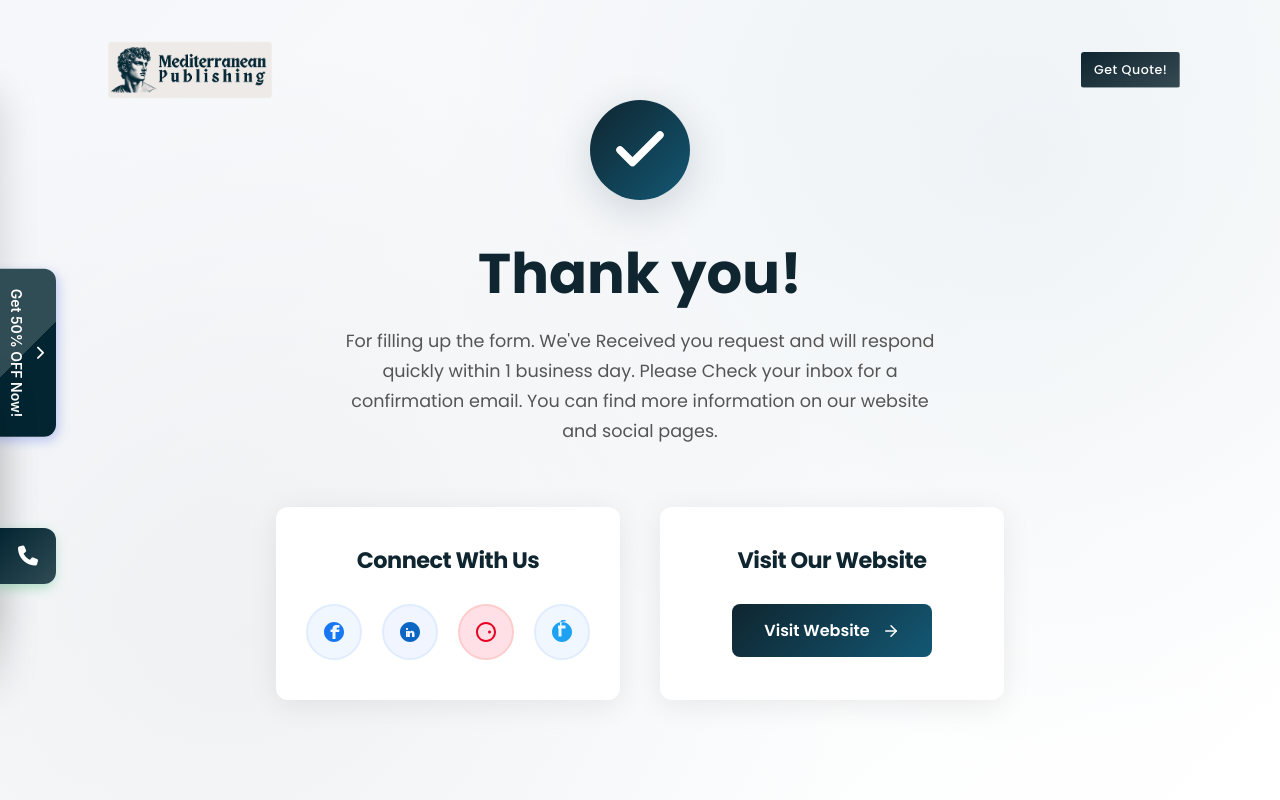
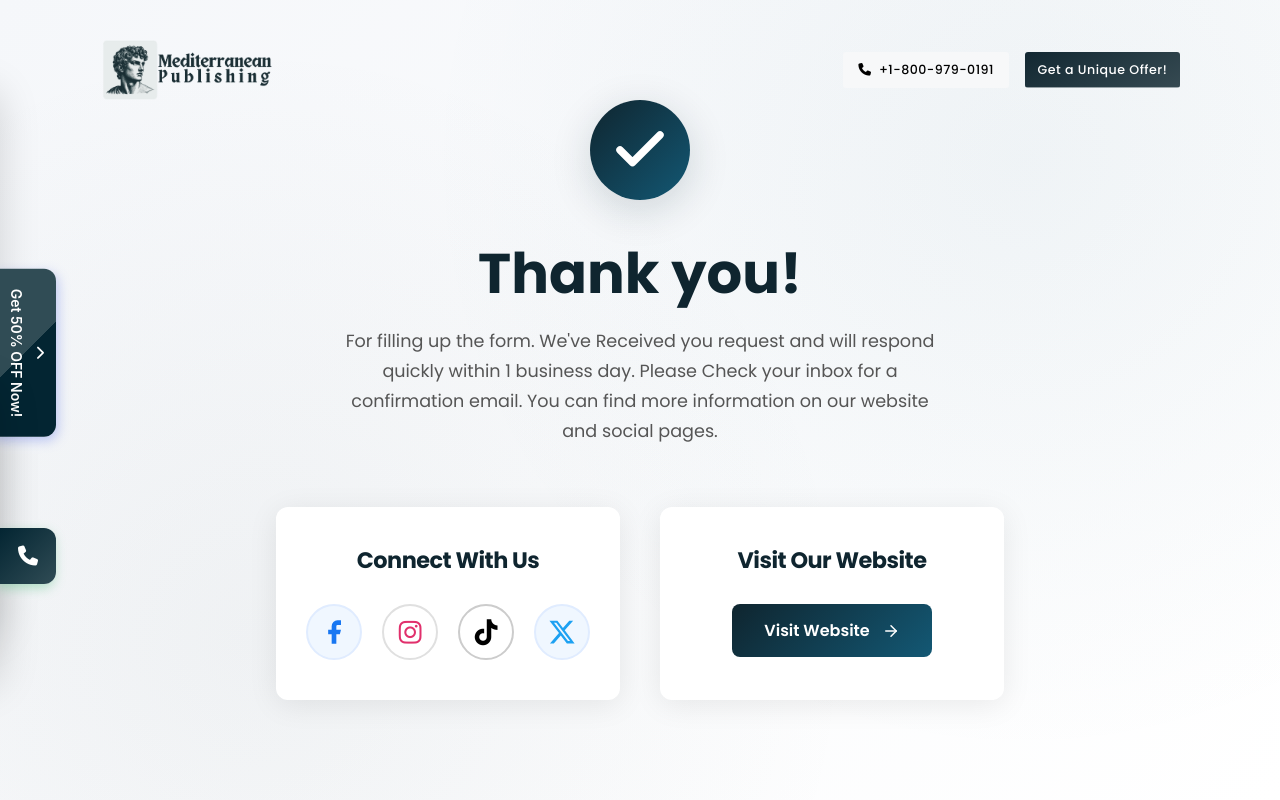
Before and after one commit to Rizcordix/mediterranean, a Next.js app: page /landing-page/thanks in a window 1280 px wide. Shown: the top 800 px of the page. Built offline with nearby package versions, Linux system fonts and the light colour scheme; a web font is replaced by a local one.

Commit message:
somesamllchangesinthankspage

```diff
--- a/src/app/landing-page/thanks/components/ThankYou.tsx
+++ b/src/app/landing-page/thanks/components/ThankYou.tsx
@@ -2,6 +2,7 @@
 import React, { useState, useEffect } from "react";
 import { Check, ArrowRight } from "lucide-react";
 import Link from "next/link";
+// import
 
 const ThankYou = () => {
   const [isVisible, setIsVisible] = useState(false);
@@ -42,48 +43,44 @@ const ThankYou = () => {
             <h2 className="card-title">Connect With Us</h2>
             <div className="social-links">
               <a
-                href="https://www.facebook.com/MediterraneanPublishing"
+                href="https://www.facebook.com/share/17L6o8vpt1/"
                 target="_blank"
                 rel="noopener noreferrer"
                 aria-label="Facebook"
                 className="social-btn facebook"
               >
-                <svg width="24" height="24" viewBox="0 0 24 24" fill="currentColor">
-                  <path d="M12 2C6.48 2 2 6.48 2 12s4.48 10 10 10 10-4.48 10-10S17.52 2 12 2zm3.7 10h-2.2v7h-3v-7h-2v-2.5h2V9.1c0-1.6.5-4 3.9-4h3v2.6h-2.2c-.4 0-.5.2-.5.6v1.2h2.8l-.3 2.5z" />
+                <svg width="28" height="28" viewBox="0 0 24 24" fill="currentColor">
+                      <path d="M18 2h-3a5 5 0 0 0-5 5v3H7v4h3v8h4v-8h3l1-4h-4V7a1 1 0 0 1 1-1h3z" />
                 </svg>
               </a>
               <a
-                href="https://www.linkedin.com/company/mediterranean-publishing"
+                href="https://www.instagram.com/mediterraneanpublishing/"
                 target="_blank"
                 rel="noopener noreferrer"
-                aria-label="LinkedIn"
-                className="social-btn linkedin"
+                aria-label="instagram"
+                className="social-btn instagram"
               >
-                <svg width="24" height="24" viewBox="0 0 24 24" fill="currentColor">
-                  <path d="M12 2C6.48 2 2 6.48 2 12s4.48 10 10 10 10-4.48 10-10S17.52 2 12 2zm-2 15h-2v-6h2v6zm-1-6.9c-.6 0-1.1-.5-1.1-1.1s.5-1.1 1.1-1.1 1.1.5 1.1 1.1-.5 1.1-1.1 1.1zM16 17h-2v-3c0-.8-.3-1.3-1-1.3-.5 0-.9.3-1 .7-.1.1-.1.3-.1.5V17h-2v-6h2v.8c.3-.4.8-1.1 2-1.1 1.5 0 2.6 1 2.6 3.1V17z" />
-                </svg>
+                <i className="fab fa-instagram" style={{fontSize: 26}}/>
               </a>
               <a
-                href="https://www.pinterest.com/MediterraneanPub"
+                href="https://www.tiktok.com/@mediterranean.pub"
                 target="_blank"
                 rel="noopener noreferrer"
-                aria-label="Pinterest"
-                className="social-btn pinterest"
+                aria-label="TikTok"
+                className="social-btn tiktok"
               >
-                <svg width="24" height="24" viewBox="0 0 24 24" fill="currentColor">
-                  <path d="M12 2C6.48 2 2 6.48 2 12s4.48 10 10 10 10-4.48 10-10S17.52 2 12 2zm0 18c-4.4 0-8-3.6-8-8s3.6-8 8-8 8 3.6 8 8-3.6 8-8 8zm3.5-9.5c-.8 0-1.5.7-1.5 1.5s.7 1.5 1.5 1.5 1.5-.7 1.5-1.5-.7-1.5-1.5-1.5z" />
-                </svg>
+                <i className="fab fa-tiktok" style={{fontSize: 26}}/>
               </a>
               <a
-                href="https://twitter.com/MediterraneanPub"
+                href="https://x.com/Med_publisher"
                 target="_blank"
                 rel="noopener noreferrer"
                 aria-label="Twitter"
                 className="social-btn twitter"
               >
-                <svg width="24" height="24" viewBox="0 0 24 24" fill="currentColor">
-                  <path d="M12 2C6.48 2 2 6.48 2 12s4.48 10 10 10 10-4.48 10-10S17.52 2 12 2zm3.5-3.5v3h-2c-1.1 0-2 .9-2 2v2h4v3h-4v8h-3v-8H8v-3h2v-2c0-2.2 1.8-4 4-4h2.5z" />
-                </svg>
+                <svg width="28" height="28" viewBox="0 0 24 24" fill="currentColor">
+                      <path d="M18.244 2.25h3.308l-7.227 8.26 8.502 11.24H16.17l-5.214-6.817L4.99 21.75H1.68l7.73-8.835L1.254 2.25H8.08l4.713 6.231zm-1.161 17.52h1.833L7.084 4.126H5.117z" />
+                    </svg>
               </a>
             </div>
           </div>
@@ -310,6 +307,28 @@ const ThankYou = () => {
           color: white;
         }
 
+        .social-btn.tiktok {
+          color: #000;
+          background: #fff;
+          border-color: #ccc;
+        }
+
+        .social-btn.tiktok:hover {
+          background: #000;
+          color: white;
+        }
+
+        .social-btn.instagram {
+          color: #e1306c;
+          background: #fff;
+          border-color: #e0e0e0;
+        }
+
+        .social-btn.instagram:hover {
+          background: #e1306c;
+          color: white;
+        }
+
         .website-button {
           display: inline-flex;
           align-items: center;
@@ -340,7 +359,7 @@ const ThankYou = () => {
         /* Responsive */
         @media (max-width: 768px) {
           .thank-you-section {
-            padding: 40px 20px;
+            padding: 90px 20px;
             min-height: auto;
           }
 
@@ -400,7 +419,7 @@ const ThankYou = () => {
 
         @media (max-width: 480px) {
           .thank-you-section {
-            padding: 30px 15px;
+            padding: 70px 15px;
           }
 
           .thank-you-title {
--- a/src/app/landing-page/thanks/page.tsx
+++ b/src/app/landing-page/thanks/page.tsx
@@ -1,5 +1,5 @@
 import React from 'react'
-import TopNavbar from '../global-premium/components/TopNavbar'
+import TopNavbar from '../services/components/TopNavbar'
 import Footer from '../../home/components/Footer'
 import ThankYou from './components/ThankYou'
 
```
